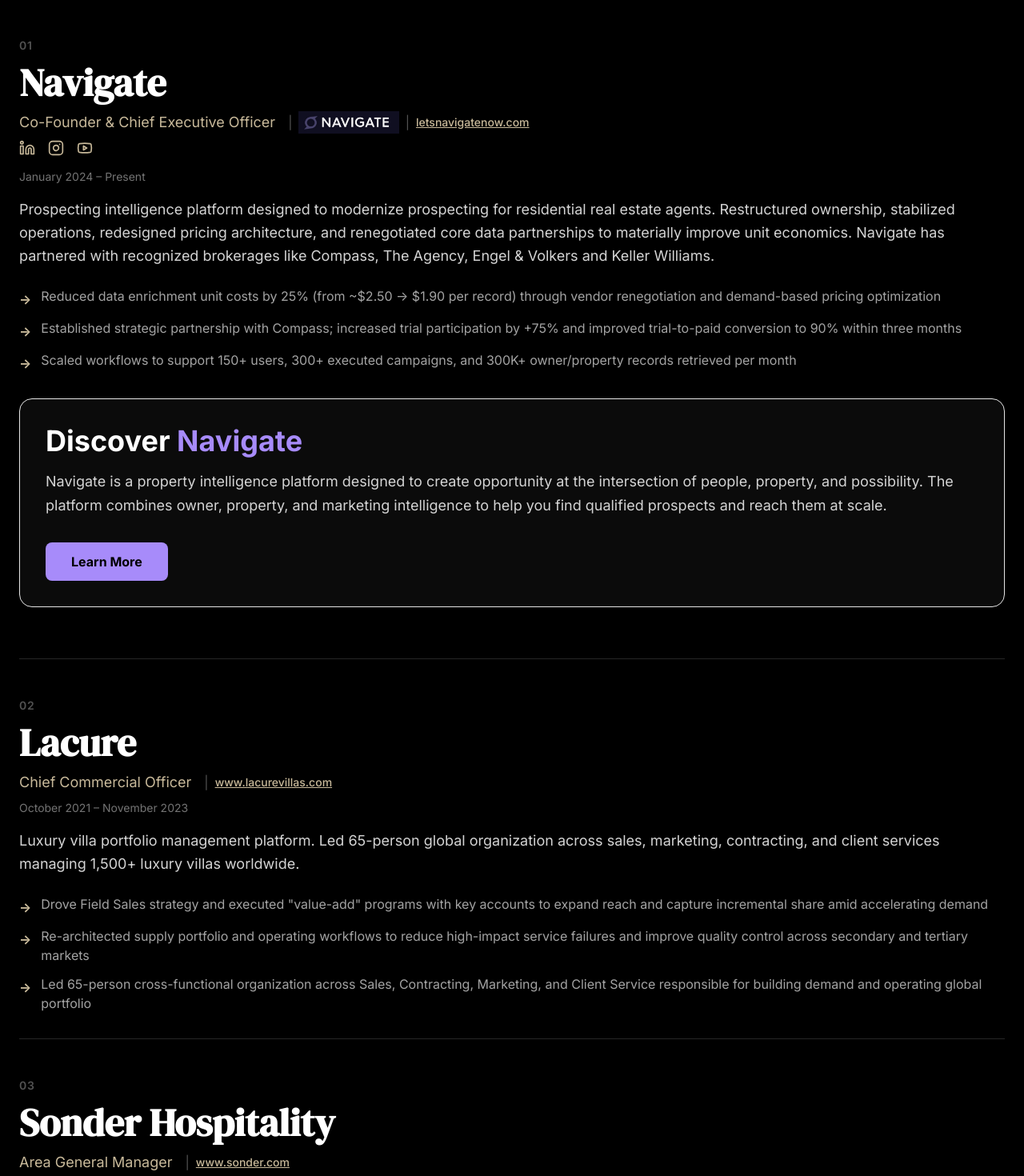
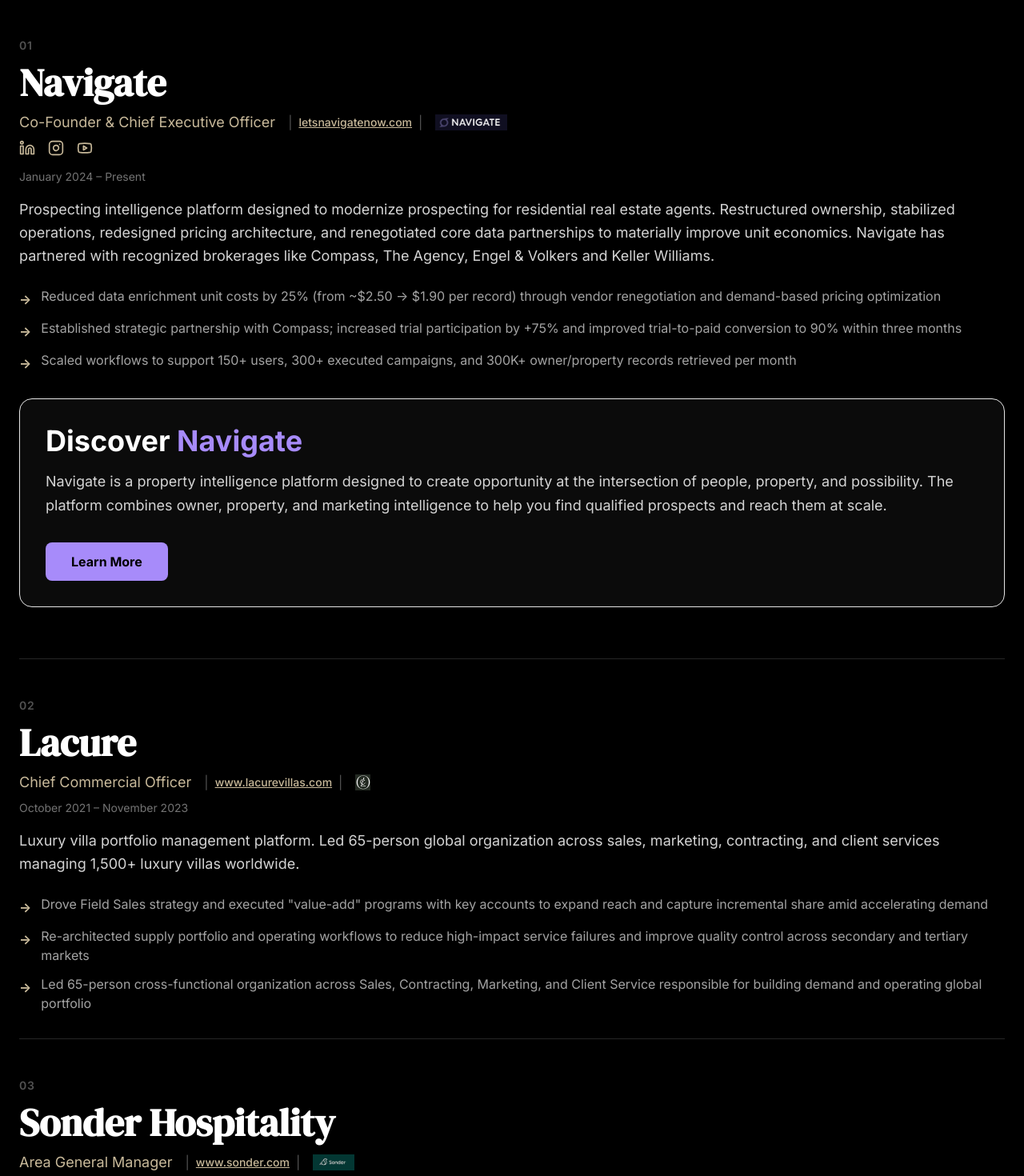
Before and after one commit to letsnavigatebmw/brandonmweaver, a React (Vite) app: page / in a window 1280 px wide. Shown: the part 4060-5530 px from the top of the page at 80% size. Built offline with nearby package versions, Linux system fonts and the light colour scheme.

Commit message:
Add logos to right of URL with black background

```diff
--- a/src/components/Projects.jsx
+++ b/src/components/Projects.jsx
@@ -4,6 +4,7 @@ export default function Projects() {
   const experiences = [
     {
       name: 'Navigate',
+      logo: '/navigate-logo.png',
       url: 'https://letsnavigatenow.com/',
       linkedin: 'https://www.linkedin.com/company/navigatenow/',
       instagram: 'https://www.instagram.com/prospectwithnavigate?igsh=MXZkdnJmZmhocGh1ag%3D%3D&utm_source=qr',
@@ -19,6 +20,7 @@ export default function Projects() {
     },
     {
       name: 'Lacure',
+      logo: '/lacure-logo.png',
       url: 'https://www.lacurevillas.com/',
       dates: 'October 2021 – November 2023',
       role: 'Chief Commercial Officer',
@@ -31,6 +33,7 @@ export default function Projects() {
     },
     {
       name: 'Sonder Hospitality',
+      logo: '/sonder-logo.png',
       url: 'https://www.sonder.com/',
       dates: 'June 2019 – September 2021',
       role: 'Area General Manager',
@@ -43,6 +46,7 @@ export default function Projects() {
     },
     {
       name: 'Bonotel Exclusive Travel',
+      logo: '/bonotel-logo.png',
       url: 'https://www.bonotel.com/',
       dates: '2014 – 2017',
       role: 'Chief Marketing Officer & Chief Operations Officer',
@@ -55,6 +59,7 @@ export default function Projects() {
     },
     {
       name: 'Diageo',
+      logo: '/diageo-logo.png',
       url: 'https://www.diageo.com/en',
       dates: '2011 – 2014',
       role: 'Regional Marketing Director',
@@ -123,12 +128,6 @@ Prior roles include Chief Commercial Officer at Lacure, executive leadership at
                     {experiences[0].url && (
                       <div className="flex items-center gap-2">
                         <span className="text-gray-600 hidden md:inline">|</span>
-                        <img
-                          src="/navigate-logo.png"
-                          alt="Navigate"
-                          className="h-6 md:h-7 w-auto"
-                        />
-                        <span className="text-gray-600 hidden md:inline">|</span>
                         <a
                           href={experiences[0].url}
                           target="_blank"
@@ -137,6 +136,16 @@ Prior roles include Chief Commercial Officer at Lacure, executive leadership at
                         >
                           {experiences[0].url.replace('https://', '').replace('http://', '').replace(/\/$/, '')}
                         </a>
+                        {experiences[0].logo && (
+                          <>
+                            <span className="text-gray-600 hidden md:inline">|</span>
+                            <img
+                              src={experiences[0].logo}
+                              alt={experiences[0].name}
+                              className="h-6 md:h-7 w-auto bg-black px-2 py-1 rounded"
+                            />
+                          </>
+                        )}
                       </div>
                     )}
                   </div>
@@ -265,6 +274,16 @@ Prior roles include Chief Commercial Officer at Lacure, executive leadership at
                       >
                         {exp.url.replace('https://', '').replace('http://', '').replace(/\/$/, '')}
                       </a>
+                      {exp.logo && (
+                        <>
+                          <span className="text-gray-600 hidden md:inline">|</span>
+                          <img
+                            src={exp.logo}
+                            alt={exp.name}
+                            className="h-6 md:h-7 w-auto bg-black px-2 py-1 rounded"
+                          />
+                        </>
+                      )}
                     </div>
                   )}
                 </div>
```
